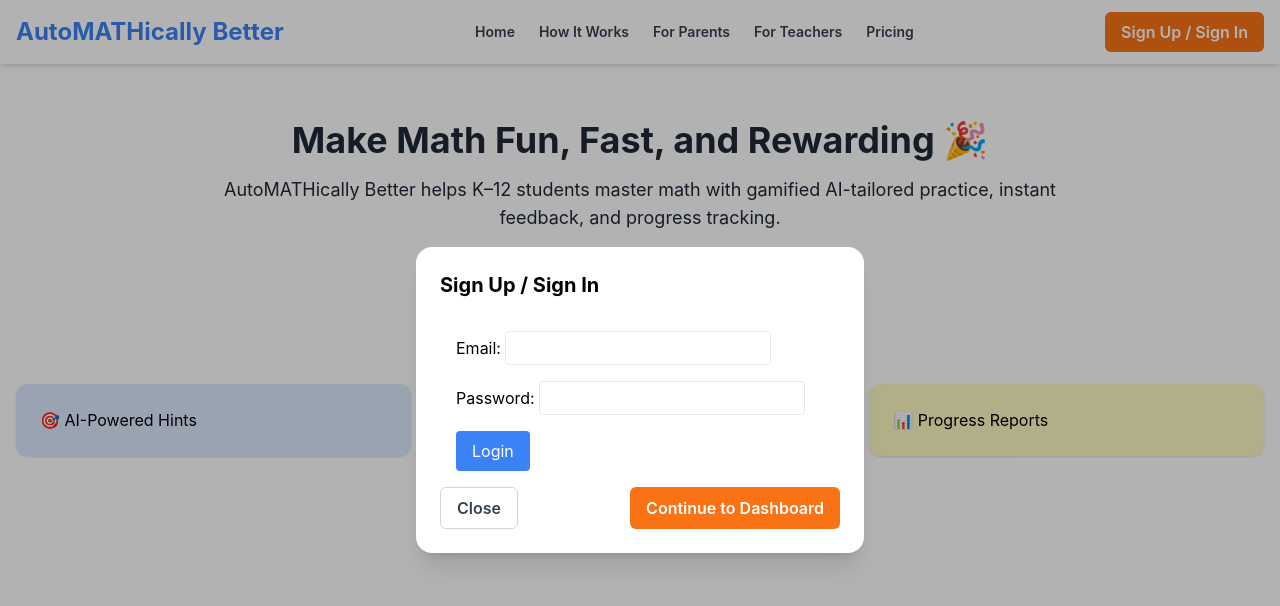
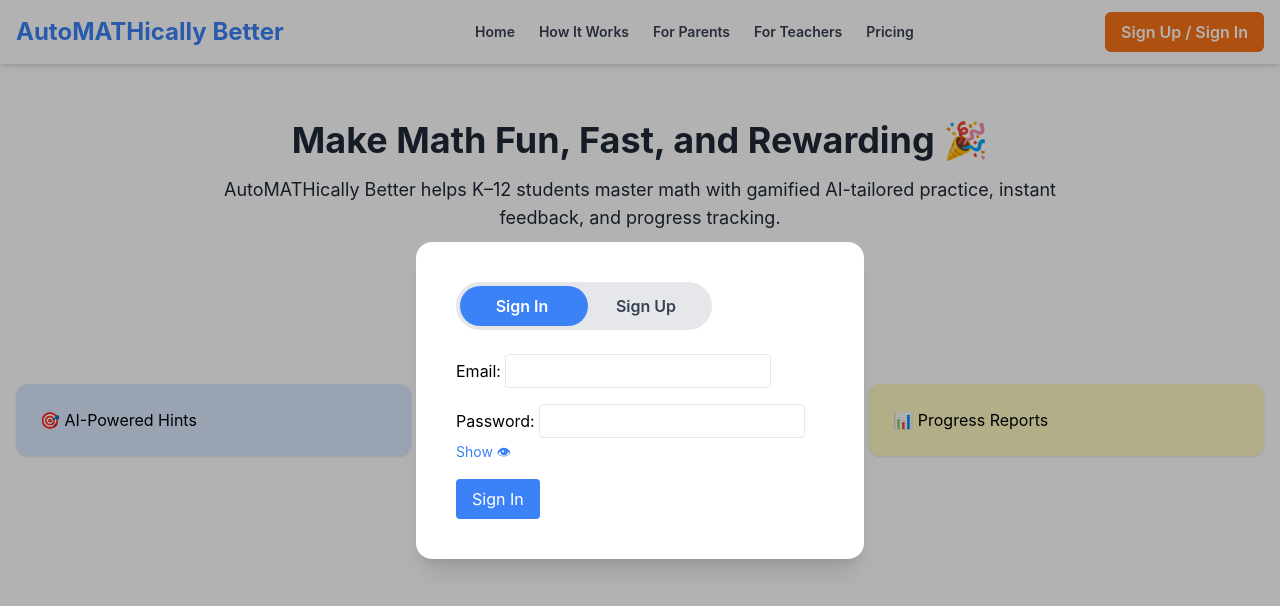
Before and after one commit to glee54math/AB-Website, a React (Create React App) app: page / in a window 1280 px wide. Both pictures are taken after a click on the button "Sign Up / Sign In". Shown: the top 606 px of the page. Built offline with nearby package versions, Linux system fonts and the light colour scheme.

Commit message:
Modified Sign In and Sign Up. Connected Firebase Backend.

```diff
--- a/src/components/Login.tsx
+++ b/src/components/Login.tsx
@@ -1,20 +1,32 @@
 // src/components/Login.tsx
 import { useState } from "react";
-import { signInWithEmailAndPassword } from "firebase/auth";
+import {
+  createUserWithEmailAndPassword,
+  signInWithEmailAndPassword,
+} from "firebase/auth";
 import { auth } from "../firebase";
 import { useNavigate } from "react-router-dom";
 
 export default function Login() {
   const navigateURLTo = useNavigate();
-  const [email, setEmail] = useState("");
-  const [password, setPassword] = useState("");
+  const [signInOrSignUp, setSignInOrSignUp] = useState<"SignIn" | "SignUp">(
+    "SignIn"
+  );
+  const [email, setEmail] = useState<string>("");
+  const [password, setPassword] = useState<string>("");
+  const [showPassword, setShowPassword] = useState<boolean>(false);
 
   const handleLogin = async (e: React.FormEvent) => {
     e.preventDefault(); // Prevent page refresh
 
     try {
-      await signInWithEmailAndPassword(auth, email, password);
-      console.log("Signed in with email/password");
+      if (signInOrSignUp === "SignIn") {
+        await signInWithEmailAndPassword(auth, email, password);
+        console.log("Signed in with email/password");
+      } else if (signInOrSignUp === "SignUp") {
+        await createUserWithEmailAndPassword(auth, email, password);
+        console.log("Account Created Successfully.");
+      }
       navigateURLTo("/dashboard");
     } catch (error) {
       console.error("Login failed", error);
@@ -23,6 +35,31 @@ export default function Login() {
 
   return (
     <form onSubmit={handleLogin} className="space-y-4 p-4">
+      <div className="relative flex w-64 h-12 bg-gray-200 rounded-full p-1 mb-6">
+        <div // This creates the blue sliding button
+          className={`absolute top-1 left-1 h-10 w-1/2 bg-blue-500 rounded-full transition-all duration-300 ${
+            signInOrSignUp === "SignUp" ? "translate-x-full" : ""
+          }`}
+        ></div>
+        <button
+          onClick={() => setSignInOrSignUp("SignIn")}
+          className={`flex-1 z-10 text-center font-semibold ${
+            signInOrSignUp === "SignIn" ? "text-white" : "text-gray-700"
+          }`}
+          value={signInOrSignUp}
+        >
+          Sign In
+        </button>
+        <button
+          onClick={() => setSignInOrSignUp("SignUp")}
+          className={`flex-1 z-10 text-center font-semibold ${
+            signInOrSignUp === "SignUp" ? "text-white" : "text-gray-700"
+          }`}
+          value={signInOrSignUp}
+        >
+          Sign Up
+        </button>
+      </div>
       <div>
         <label htmlFor="email">Email: </label>
         <input
@@ -38,18 +75,27 @@ export default function Login() {
         <label htmlFor="password">Password: </label>
         <input
           className="border px-2 py-1 rounded"
-          type="password"
+          type={showPassword ? "text" : "password"}
           id="password"
           value={password}
           onChange={(e) => setPassword(e.target.value)}
           required
         />
+        <button
+          type="button"
+          className="text-sm text-blue-500 hover:underline mt-1"
+          onClick={() => setShowPassword((prev) => !prev)}
+        >
+          {showPassword ? " Hide 🚫" : " Show 👁"}
+        </button>
       </div>
-      <input
+      <button
         className="bg-blue-500 text-white px-4 py-2 rounded hover:bg-blue-600 cursor-pointer"
         type="submit"
-        value="Login"
-      />
+        value={signInOrSignUp === "SignIn" ? "Sign In" : "Create Account"}
+      >
+        {signInOrSignUp === "SignIn" ? "Sign In" : "Create Account"}
+      </button>
     </form>
   );
 }
--- a/src/components/Navbar.tsx
+++ b/src/components/Navbar.tsx
@@ -5,13 +5,10 @@ import { Button } from "../components/button";
 import { motion } from "framer-motion";
 import { useNavigate } from "react-router-dom";
 import Login from "./Login";
-// Next imports below will move to Login.tsx
-import { signInAnonymously } from "firebase/auth";
-import { auth } from "../firebase";
 
 export default function NavbarWithModal() {
+  const navigateURLTo = useNavigate();
   const [isModalOpen, setIsModalOpen] = useState(false);
-  const navigateURLTo = useNavigate();
 
   const navItems = [
     "Home",
@@ -72,24 +69,19 @@ export default function NavbarWithModal() {
 
         <div className="fixed inset-0 flex items-center justify-center p-4">
           <Dialog.Panel className="bg-white rounded-2xl p-6 w-full max-w-md shadow-xl">
-            <Dialog.Title className="text-xl font-bold mb-4">
-              Sign Up / Sign In
-            </Dialog.Title>
-            {/* <p className="text-sm text-gray-600 mb-4">
-              This modal will contain sign-up and login forms later.
-            </p> */}
             <Login />
 
             <div className="flex justify-between">
-              <Button variant="outline" onClick={() => setIsModalOpen(false)}>
+              {/* <Button variant="outline" onClick={() => setIsModalOpen(false)}>
                 Close
-              </Button>
-              <Button
+              </Button> */}
+
+              {/* <Button
                 onClick={handleLogin}
                 className="bg-orange-500 hover:bg-orange-600"
               >
                 Continue to Dashboard
-              </Button>
+              </Button> */}
             </div>
           </Dialog.Panel>
         </div>
```
